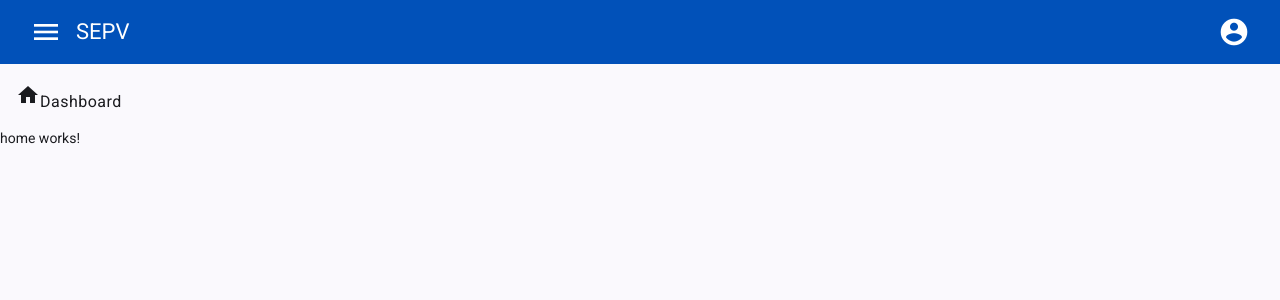
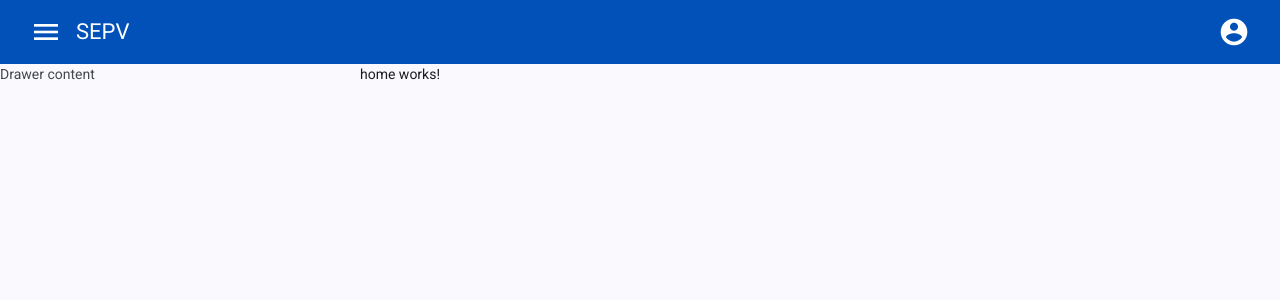
Before and after one commit to fabiodsilva2/sepv-frontend, an Angular app: page /home in a window 1280 px wide. Shown: the top 300 px of the page. Built offline with nearby package versions, Linux system fonts and the light colour scheme; sample sign-in values are in the browser's storage.

Commit message:
Entendendo a lógica do sidenav

```diff
--- a/src/app/components/layout/layout.html
+++ b/src/app/components/layout/layout.html
@@ -1,4 +1,5 @@
 <app-menu></app-menu>
-<app-menu-lateral>
-</app-menu-lateral>
-<router-outlet></router-outlet>
+<mat-drawer-container class="example-container">
+  <mat-drawer mode="side" opened>Drawer content</mat-drawer>
+  <mat-drawer-content><router-outlet></router-outlet></mat-drawer-content>
+</mat-drawer-container>
--- a/src/app/components/layout/layout.ts
+++ b/src/app/components/layout/layout.ts
@@ -2,10 +2,11 @@ import { Component } from '@angular/core';
 import { RouterOutlet } from '@angular/router';
 import { Menu } from '../menu/menu';
 import { MenuLateral } from '../menu-lateral/menu-lateral';
+import { MatSidenavModule } from '@angular/material/sidenav';
 
 @Component({
   selector: 'app-layout',
-  imports: [RouterOutlet,Menu,MenuLateral],
+  imports: [RouterOutlet,Menu,MenuLateral,MatSidenavModule],
   templateUrl: './layout.html',
   styleUrl: './layout.css'
 })
```
